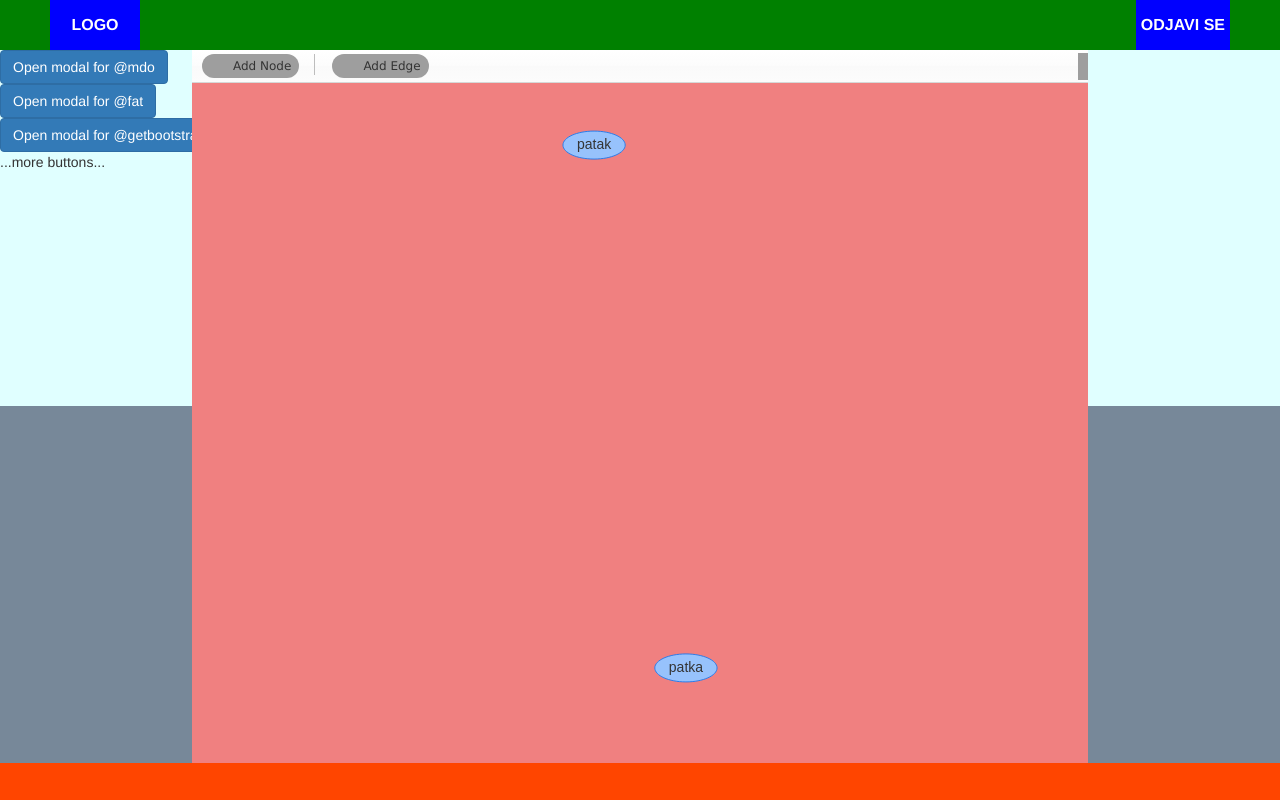
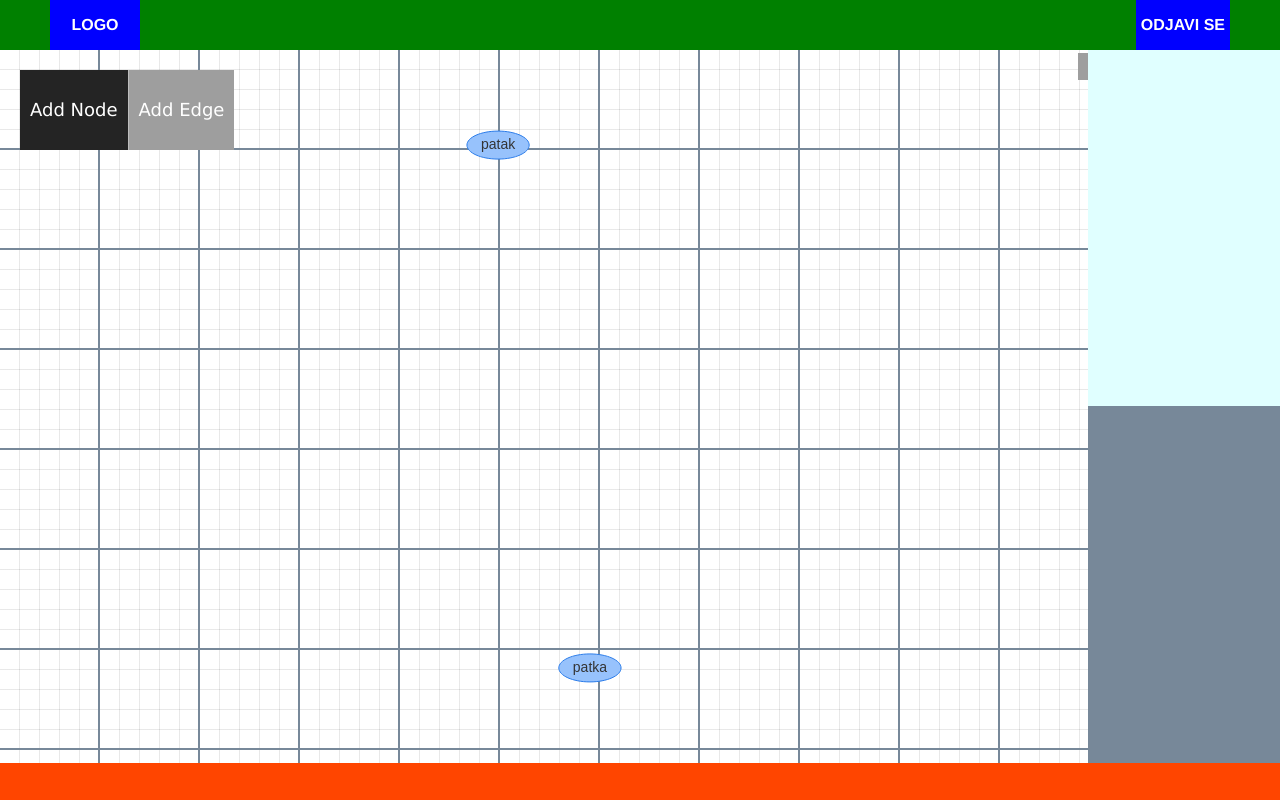
Before and after one commit to bornaivankovic/PTM, a Django app: page / in a window 1280 px wide. Run offline with Django 3.2, Linux system fonts and the light colour scheme; data that the repository does not hold is empty; some libraries are stand-ins or nearby versions; grey boxes are pictures that could not be loaded.

Commit message:
manipulation buttons

```diff
--- a/PTM/webapp/static/styles/styles.css
+++ b/PTM/webapp/static/styles/styles.css
@@ -1,7 +1,3 @@
-* {
-  box-sizing: border-box;
-}
-
 body {
   margin: 0px;
 }
@@ -70,6 +66,7 @@ body {
     background-color: orangered;
   }
   .left-aside-container {
+    position: relative;
     height: 95%;
     width: 15%;
     min-width: 100px;
@@ -78,16 +75,17 @@ body {
   }
   .network-container {
     height: 95%;
-    width: 70%;
+    width: 85%;
     min-width: 150px;
-    background-color: lightcoral;
+    background-color: white;
     float: left;
+    background-image: linear-gradient(lightslategray 2px, transparent 2px), linear-gradient(90deg, lightslategray 2px, transparent 2px), linear-gradient(rgba(36, 36, 36, .1) 1px, transparent 1px), linear-gradient(90deg, rgba(36, 36, 36, .1) 1px, transparent 1px);
+    background-size: 100px 100px, 100px 100px, 20px 20px, 20px 20px;
+    background-position: -2px -2px, -2px -2px, -1px -1px, -1px -1px
   }
-
   #network {
     height: 100%;
     width: 100%;
-
   }
   .right-aside-container {
     height: 95%;
@@ -96,19 +94,19 @@ body {
     background-color: black;
     float: right;
   }
-
-  .network-manipulation-container, .element-info-container {
+  .network-manipulation-container,
+  .element-info-container {
+    position: relative;
     height: 50%;
     width: 100%;
     background-color: lightcyan;
   }
-
-  .topology-history-container, .calculation-container {
+  .topology-history-container,
+  .calculation-container {
     height: 50%;
     width: 100%;
     background-color: lightslategray;
   }
-
 }
 
 @media (max-width: 768px) {
@@ -166,62 +164,72 @@ body {
   }
 }
 
-table.legend_table {
-  font-size: 11px;
-  border-width: 1px;
-  border-color: #d3d3d3;
-  border-style: solid;
+div.vis-network div.vis-manipulation {
+  width: auto;
+  background: #242424;
+  color: white;
+  top: 20px;
+  left: 20px;
+  text-align: center;
+  height: 80px;
+  overflow: hidden;
+  padding-top: 0px;
+  border: none;
 }
 
-table.legend_table,
-td {
-  border-width: 1px;
-  border-color: #d3d3d3;
-  border-style: solid;
-  padding: 2px;
+div.vis-network div.vis-manipulation div.vis-button.vis-add {
+  background-image: none;
+  box-sizing: content-box;
+  vertical-align: middle;
 }
 
-div.table_content {
-  width: 80px;
+div.vis-network div.vis-edit-mode div.vis-button,
+div.vis-network div.vis-manipulation div.vis-button {
+  height: 60px;
+  text-align: center;
+  padding: 10px 10px 10px 10px;
+  margin: 0px;
+  border-radius: 0px;
+  display: block;
+
+}
+
+.vis-label {
+  width: 100%;
   text-align: center;
 }
 
-div.table_description {
-  width: 100px;
+.vis-button {
+  background-image: none;
+  box-sizing: content-box;
 }
 
-#operation {
-  font-size: 28px;
+.vis-button:hover {
+  background-color: #f5c424;
 }
 
-#node-popUp {
-  display: none;
-  position: absolute;
-  top: 350px;
-  left: 170px;
-  z-index: 299;
-  width: 400px;
-  height: 200px;
-  background-color: #f9f9f9;
-  border-style: solid;
-  border-width: 3px;
-  border-color: #5394ed;
-  padding: 10px;
-  text-align: center;
+div.vis-network div.vis-edit-mode div.vis-label,
+div.vis-network div.vis-manipulation div.vis-label {
+  margin: 0;
+  line-height: 60px;
+  font-size: 18px;
+  border-radius: 0px;
+
 }
 
-#edge-popUp {
+div.vis-network div.vis-manipulation div.vis-separator-line {
+  height: 80px;
+}
+
+div.vis-network div.vis-manipulation div.vis-separator-line {
+  margin: 0px;
+}
+
+div.vis-network div.vis-manipulation div.vis-button.vis-none {
+  padding: 10px;
   display: none;
-  position: absolute;
-  top: 350px;
-  left: 170px;
-  z-index: 299;
-  width: 250px;
-  height: 200px;
-  background-color: #f9f9f9;
-  border-style: solid;
-  border-width: 3px;
-  border-color: #5394ed;
-  padding: 10px;
-  text-align: center;
 }
+
+div.vis-network div.vis-manipulation div.vis-button.vis-back {
+  width: 200px;
+}
--- a/PTM/webapp/templates/base.html
+++ b/PTM/webapp/templates/base.html
@@ -30,43 +30,6 @@
         </nav>
     </header>
     <main class="main-container">
-        <aside class="left-aside-container">
-            <div class="network-manipulation-container">
-                <button type="button" class="btn btn-primary" data-toggle="modal" data-target="#exampleModal" data-whatever="@mdo">Open modal for @mdo</button>
-                <button type="button" class="btn btn-primary" data-toggle="modal" data-target="#exampleModal" data-whatever="@fat">Open modal for @fat</button>
-                <button type="button" class="btn btn-primary" data-toggle="modal" data-target="#exampleModal" data-whatever="@getbootstrap">Open modal for @getbootstrap</button>                ...more buttons...
-
-                <div class="modal fade" id="exampleModal" tabindex="-1" role="dialog" aria-labelledby="exampleModalLabel">
-                    <div class="modal-dialog" role="document">
-                        <div class="modal-content">
-                            <div class="modal-header">
-                                <button type="button" class="close" data-dismiss="modal" aria-label="Close"><span aria-hidden="true">&times;</span></button>
-                                <h4 class="modal-title" id="exampleModalLabel">New message</h4>
-                            </div>
-                            <div class="modal-body">
-                                <form>
-                                    <div class="form-group">
-                                        <label for="recipient-name" class="control-label">Recipient:</label>
-                                        <input type="text" class="form-control" id="recipient-name">
-                                    </div>
-                                    <div class="form-group">
-                                        <label for="message-text" class="control-label">Message:</label>
-                                        <textarea class="form-control" id="message-text"></textarea>
-                                    </div>
-                                </form>
-                            </div>
-                            <div class="modal-footer">
-                                <button type="button" class="btn btn-default" data-dismiss="modal">Close</button>
-                                <button type="button" class="btn btn-primary">Send message</button>
-                            </div>
-                        </div>
-                    </div>
-                </div>
-            </div>
-            <div class="topology-history-container">
-
-            </div>
-        </aside>
         <section class="network-container">
             <div class="network-topology" id="network">
 
```
Also changed, not shown: PTM/db.sqlite3.
